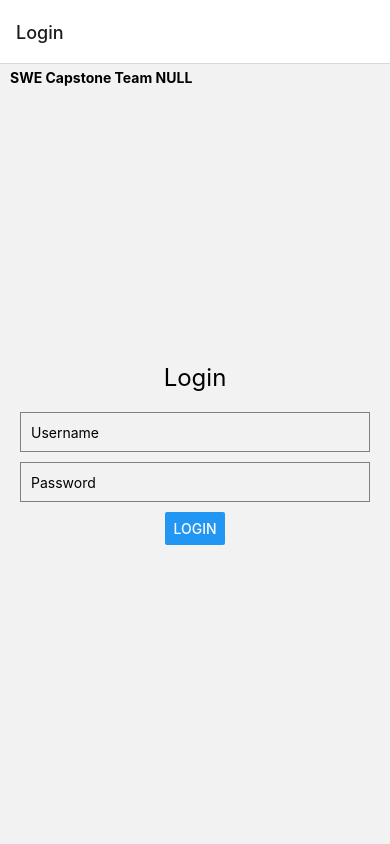
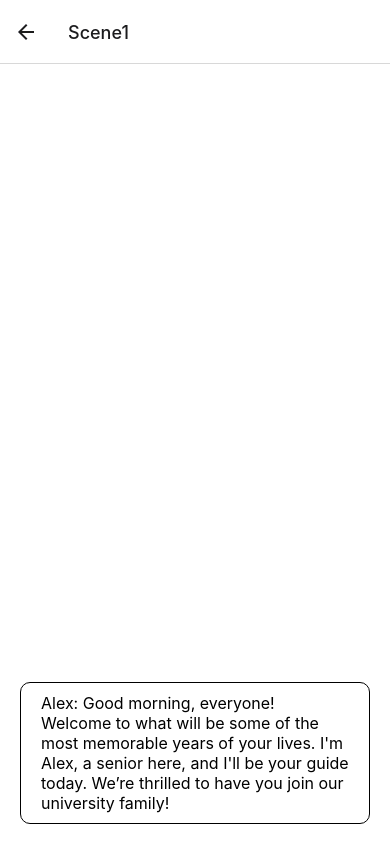
Before and after one commit to jasonfong246/CollegeExperienceApp, a React Native app in the folder CollegeApp/: screen /Scene1 in a window 390 px wide. Built offline with nearby package versions, Linux system fonts and the light colour scheme.

Commit message:
Added in Orientation Day
added in dialogue and choices for orientation day 1.

```diff
--- a/CollegeApp/App.tsx
+++ b/CollegeApp/App.tsx
@@ -2,7 +2,7 @@ import React from "react";
 import {Text,View} from 'react-native';
 import { NavigationContainer } from '@react-navigation/native';
 import { createNativeStackNavigator } from '@react-navigation/native-stack';
-import { Login, Home, Choice1Test, Choice2Test,PrologueScreen, NameInputScreen, GenderSelectionScreen  } from "./screens";
+import { Login, Home, Choice1Test, Choice2Test,PrologueScreen, NameInputScreen, GenderSelectionScreen, OrientationDay, Scene1  } from "./screens";
 
 const Stack = createNativeStackNavigator();
 
@@ -24,6 +24,10 @@ export default function App () {
             name="NameInputScreen" component={NameInputScreen} />
         <Stack.Screen
             name="GenderSelectionScreen" component={GenderSelectionScreen} />
+        <Stack.Screen
+            name="OrientationDay" component={OrientationDay} />
+        <Stack.Screen
+            name="Scene1" component={Scene1} />
       </Stack.Navigator>
     </NavigationContainer>
   );
--- a/CollegeApp/screens/GenderSelectionScreen.tsx
+++ b/CollegeApp/screens/GenderSelectionScreen.tsx
@@ -1,14 +1,14 @@
-// GenderSelectionScreen.tsx
 import React from 'react';
 import { View, Text, TouchableOpacity, StyleSheet } from 'react-native';
+import { useNavigation } from '@react-navigation/native';
 
 const GenderSelectionScreen = ({ route, navigation }) => {
-  const { name } = route.params; // Retrieve the name from route params
+  //const { name } = route.params; // Retrieve the name from route params
 
   const selectGender = (gender) => {
     // Here you can navigate to the next screen and pass both name and gender
-    console.log(name, gender);
-    // navigation.navigate('NextScreen', { name, gender });
+    console.log(gender);
+    navigation.navigate('Scene1');
   };
 
   return (
--- a/CollegeApp/screens/NameInputScreen.tsx
+++ b/CollegeApp/screens/NameInputScreen.tsx
@@ -7,7 +7,7 @@ const NameInputScreen = ({ navigation }) => {
 
   const handleNext = () => {
     // Pass the name to the next screen (GenderSelectionScreen) using navigation params
-    navigation.navigate('GenderSelectionScreen', { name });
+    navigation.navigate('GenderSelectionScreen');
   };
 
   return (
--- /dev/null
+++ b/CollegeApp/screens/OrientationDay.tsx
@@ -0,0 +1,55 @@
+import React, { useState } from 'react';
+
+// Define the component
+const OrientationDay = () => {
+  // Script with dialogue and choices
+  const script = [
+    { type: 'dialogue', text: "Alex: Good morning, everyone! Welcome to what will be some of the most memorable years of your lives. I'm Alex, a senior here, and I'll be your guide today. We’re thrilled to have you join our university family!" },
+    { type: 'dialogue', text: "Alex: Here, you'll face choices that shape your future. Today's no different. We’ve organized two fantastic opportunities for you to start off on the right foot. First, an academic seminar designed to equip you with essential skills for your studies. And second, a campus tour that not only shows you around but also helps you meet fellow students and make early connections." },
+    { type: 'dialogue', text: "Alex: So, what’s it going to be? Will you dive into the academic side and get a head start on your classes? Or will you take this chance to explore the campus and start building your social network?" },
+    { type: 'choices', options: [
+        { id: '1', text: "Academic Seminar: 'I’m here to excel academically. I'll attend the seminar.'" },
+        { id: '2', text: "Campus Tour: 'I want to see what campus life has to offer and meet new people.'" },
+        { id: '3', text: "Skip Both Events: 'I think I'll skip these. Today feels like a day to relax on my own.'" },
+        { id: '4', text: "Wander Alone: 'I prefer discovering the campus by myself. Who knows what I’ll find?'" }
+      ]
+    }
+  ];
+
+  const [currentIndex, setCurrentIndex] = useState(0);
+  const [choiceMade, setChoiceMade] = useState(false);
+
+  const advanceScript = () => {
+    if (currentIndex < script.length - 1 && !choiceMade) {
+      setCurrentIndex(currentIndex + 1);
+    }
+  };
+
+  const handleChoice = (choiceId: string) => {
+    console.log("Choice selected:", choiceId);
+    // Here you can manage what happens after a choice is made
+    // For simplicity, we'll just mark that a choice was made
+    setChoiceMade(true);
+  };
+
+  return (
+    <div style={{ position: 'absolute', top: '50%', left: '50%', transform: 'translate(-50%, -50%)', backgroundColor: 'white', padding: '20px', borderRadius: '8px', boxShadow: '0 4px 6px rgba(0, 0, 0, 0.1)', maxWidth: '600px', textAlign: 'center' }}>
+      {script[currentIndex].type === 'dialogue' && (
+        <div onClick={advanceScript} style={{ cursor: 'pointer' }}>
+          {script[currentIndex].text}
+        </div>
+      )}
+      {script[currentIndex].type === 'choices' && !choiceMade && (
+        <div>
+          {script[currentIndex].options.map((option) => (
+            <div key={option.id} onClick={() => handleChoice(option.id)} style={{ cursor: 'pointer', marginTop: '10px' }}>
+              {option.text}
+            </div>
+          ))}
+        </div>
+      )}
+    </div>
+  );
+};
+
+export default OrientationDay;
--- /dev/null
+++ b/CollegeApp/screens/Scene1.tsx
@@ -0,0 +1,106 @@
+import React, { useState } from 'react';
+import { View, Text, TouchableOpacity, StyleSheet } from 'react-native';
+
+const Scene1 = () => {
+  // Script with dialogue and choices
+  const script = [
+    { type: 'dialogue', text: "Alex: Good morning, everyone! Welcome to what will be some of the most memorable years of your lives. I'm Alex, a senior here, and I'll be your guide today. We’re thrilled to have you join our university family!" },
+    { type: 'dialogue', text: "Alex: Here, you'll face choices that shape your future. Today's no different. We’ve organized two fantastic opportunities for you to start off on the right foot. First, an academic seminar designed to equip you with essential skills for your studies. And second, a campus tour that not only shows you around but also helps you meet fellow students and make early connections." },
+    { type: 'dialogue', text: "Alex: So, what’s it going to be? Will you dive into the academic side and get a head start on your classes? Or will you take this chance to explore the campus and start building your social network?" },
+    { type: 'choices', options: [
+        { id: '1', text: "Academic Seminar: 'I’m here to excel academically. I'll attend the seminar.'" },
+        { id: '2', text: "Campus Tour: 'I want to see what campus life has to offer and meet new people.'" },
+        { id: '3', text: "Skip Both Events: 'I think I'll skip these. Today feels like a day to relax on my own.'" },
+        { id: '4', text: "Wander Alone: 'I prefer discovering the campus by myself. Who knows what I’ll find?'" }
+      ]
+    }
+  ];
+
+  const [currentIndex, setCurrentIndex] = useState(0);
+  const [choiceMade, setChoiceMade] = useState(false);
+
+  const advanceScript = () => {
+    if (currentIndex < script.length - 1 && !choiceMade) {
+      setCurrentIndex(currentIndex + 1);
+    }
+  };
+
+  const handleChoice = (choiceId: string) => {
+    console.log("Choice selected:", choiceId);
+    // Handle the choice selection here
+    setChoiceMade(true);
+  };
+
+  return (
+    <View style={styles.screenContainer}>
+      <TouchableOpacity onPress={advanceScript} style={styles.dialogueBox}>
+        <Text style={styles.dialogueText}>{script[currentIndex].type === 'dialogue' ? script[currentIndex].text : ''}</Text>
+      </TouchableOpacity>
+      {script[currentIndex].type === 'choices' && !choiceMade && (
+        script[currentIndex].options.map((option) => (
+          <TouchableOpacity key={option.id} onPress={() => handleChoice(option.id)} style={styles.choiceContainer}>
+            <Text style={styles.choiceText}>{option.text}</Text>
+          </TouchableOpacity>
+        ))
+      )}
+    </View>
+  );
+};
+
+
+const styles = StyleSheet.create({
+    screenContainer: {
+        flex: 1,
+        justifyContent: 'flex-end', // Keeps the dialogue box at the bottom
+        backgroundColor: '#fff',
+      },
+  dialogueBox: {
+    paddingHorizontal: 20,
+    paddingVertical: 10,
+    borderWidth: 1,
+    borderColor: 'black',
+    borderRadius: 10,
+    backgroundColor: 'white',
+    marginBottom: 20, // Margin from the bottom
+    alignSelf: 'stretch', // Stretch box to match parent width
+    marginHorizontal: 20, // Margin from the left and right
+  },
+  dialogueText: {
+    fontSize: 16,
+    color: 'black',
+    textAlign: 'left', // Align text to the left
+  },
+  choicesContainer: {
+    // This container ensures that the choices are rendered at the top.
+    position: 'absolute',
+    top: 0,
+    left: 0,
+    right: 0,
+  },
+  choiceContainer: {
+    paddingVertical: 10,
+    paddingHorizontal: 20,
+    marginTop: 10,
+    borderWidth: 1,
+    borderColor: '#dedede',
+    borderRadius: 5,
+    backgroundColor: '#f8f8f8',
+    marginHorizontal: 20,
+    // The shadow and elevation properties give the choices a raised look.
+    shadowColor: '#000',
+    shadowOffset: {
+      width: 0,
+      height: 2,
+    },
+    shadowOpacity: 0.25,
+    shadowRadius: 3.84,
+    elevation: 5,
+  },
+  choiceText: {
+    fontSize: 16,
+    color: 'black',
+    textAlign: 'left', // Align text to the left
+  },
+});
+
+export default Scene1;
--- a/CollegeApp/screens/index.js
+++ b/CollegeApp/screens/index.js
@@ -5,6 +5,8 @@ import Choice2Test from "./Choice2Test";
 import PrologueScreen from "./PrologueScreen";
 import NameInputScreen from "./NameInputScreen";
 import GenderSelectionScreen from "./GenderSelectionScreen";
+import OrientationDay from "./OrientationDay";
+import Scene1 from "./Scene1";
 
 export{
     Home,
@@ -14,4 +16,6 @@ export{
     PrologueScreen,
     NameInputScreen,
     GenderSelectionScreen,
+    OrientationDay,
+    Scene1,
 }
```
